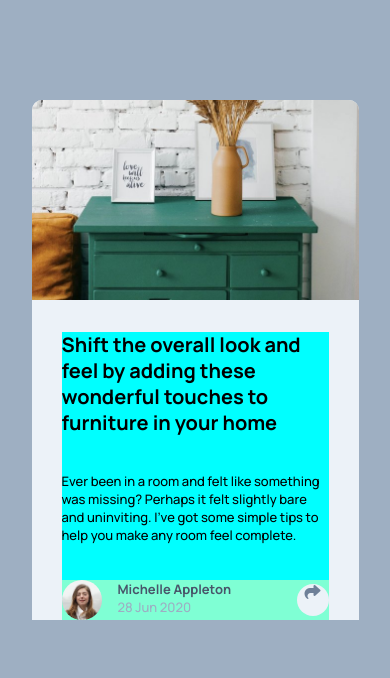
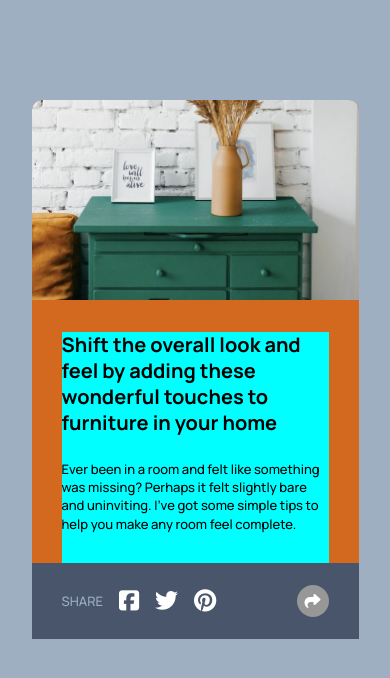
Before and after one commit to HuynhManhHung441/article-preview-component, a plain HTML site: page index.html in a window 390 px wide. Drawn offline with Linux system fonts and the light colour scheme.

Commit message:
style article-preview-component follow mobile first

```diff
--- a/index.html
+++ b/index.html
@@ -8,6 +8,7 @@
   <link rel="stylesheet" href="style.css">
   <link rel="stylesheet" href="https://cdnjs.cloudflare.com/ajax/libs/font-awesome/6.5.1/css/all.min.css">
   <link href="https://fonts.googleapis.com/css2?family=Manrope:wght@500;700&display=swap" rel="stylesheet">
+  <script defer src="./main.js"></script>
 </head>
 <body>
   <div class="article-preview-card">
@@ -27,11 +28,15 @@
         </div>
         <div class="card--sharing">
           <i class="fa-solid fa-share fa-share--main"></i>
-          <div class="card__popup">
+        </div>
+        <div class="card__popup">
+          <div class="share-items">
             <span>Share</span>
             <i class="fa-brands fa-square-facebook"></i>
             <i class="fa-brands fa-twitter"></i>
             <i class="fa-brands fa-pinterest"></i>
+          </div>
+          <div class="card--sharing-on">
             <i class="fa-solid fa-share fa-share--on-mobile"></i>
           </div>
         </div>
--- /dev/null
+++ b/main.js
@@ -0,0 +1 @@
+const toggleBtn = document.getElementsByClassName('');
--- a/style.css
+++ b/style.css
@@ -15,11 +15,13 @@ body {
 
 .article-preview-card {
     width:327px;
-    height: 520px;
+    /* min-height: 520px; */
+    height: max-content;
     background-color: hsl(210, 46%, 95%);
     margin: 100px auto;
     flex-direction: column;
     border-radius: 10px 10px 0 0;
+    background-color: chocolate;
 }
 
 .illustration-img {
@@ -34,10 +36,10 @@ body {
 .article-preview-content {
     display: flex;
     flex-direction: column;
-    justify-content: space-between;
     align-items: center;
     width: 267px;
-    height: 288px;
+    /* height: 288px; */
+    height: max-content;
     margin: 32px 30px 0 30px;
     background-color: aqua;
 }
@@ -52,6 +54,7 @@ body {
         font-size: 13px;
         line-height: 140%;
         word-spacing: 0.12%;
+        margin: 24px 0 48px;
     }
 
 .card-footer {
@@ -61,7 +64,7 @@ body {
     width: 100%;
     height: 40px;
     background-color: aquamarine;
-    /* margin-bottom: 0; */
+    margin-top: auto;
 }
 
     .card-footer__information {
@@ -104,22 +107,88 @@ body {
     justify-content: center;
     align-items: center;
     width: 32px;
-    height: 100%;
-}
-
-.fa-share {
-    display: inline-block;
-    text-align: center;
-    vertical-align: middle;
-    width: 32px;
     height: 32px;
-    color: #6E8098;
     background-color: #ECF2F8;
     border-radius: 50%;
 }
 
+.fa-share {
+    color: #6E8098;
+    border-radius: 50%;
+}
+
+/* .fa-share--main {
+    visibility: hidden;
+} */
+.card-footer__information {
+    display: none;
+}
+
+.card--sharing {
+    display: none;
+}
+
+.card-footer {
+    width: 327px;
+    height: 76px;
+    background-color: #48556A;
+}
+
+.article-preview-card {
+    max-height: 538px;
+}
+
+.article-preview__description{
+    margin: 24px 0 30px;
+}
+
 .card__popup {
     display: none;
+}
+
+.card__popup {
+    width: 100%;
+    display: flex;
+    justify-content: space-between;
+    align-items: center;
+    padding-left: 30px;
+    padding-right: 30px;
+    border: 0 10px 10px 10px;
+}
+
+.share-items {
+    width: 70%;
+    display: inline-flex;
+    align-items: center;
+    justify-content: left;
+}
+
+.share-items span {
+    text-transform: uppercase;
+    color: #9DAEC2;
+    font-size: 13px;
+    /* margin-right: 16px; */
+}
+
+.share-items i {
+    color: white;
+    font-size: 23px;
+    margin-left: 16px;
+}
+
+.card--sharing-on {
+    display: flex;
+    justify-content: center;
+    align-items: center;
+    width: 32px;
+    height: 32px;
+    /* margin-right: 0; */
+    background-color: #979797;
+    border-radius: 50%;
+}
+
+.fa-share--on-mobile {
+    color: #fff;
 }
 
 /* .fa-share--on-mobile {
@@ -152,10 +221,14 @@ body {
 
 /* Tablet Layout */
 @media (min-width: 426px) {
-
+    .article-preview-content {
+        background-color: rgb(0, 255, 85);
+    }
 }
 
 /* Desktop Layout */
 @media (min-width: 769px) {
-
+    .article-preview-content {
+        background-color: rgb(238, 255, 0);
     }
+}
```
